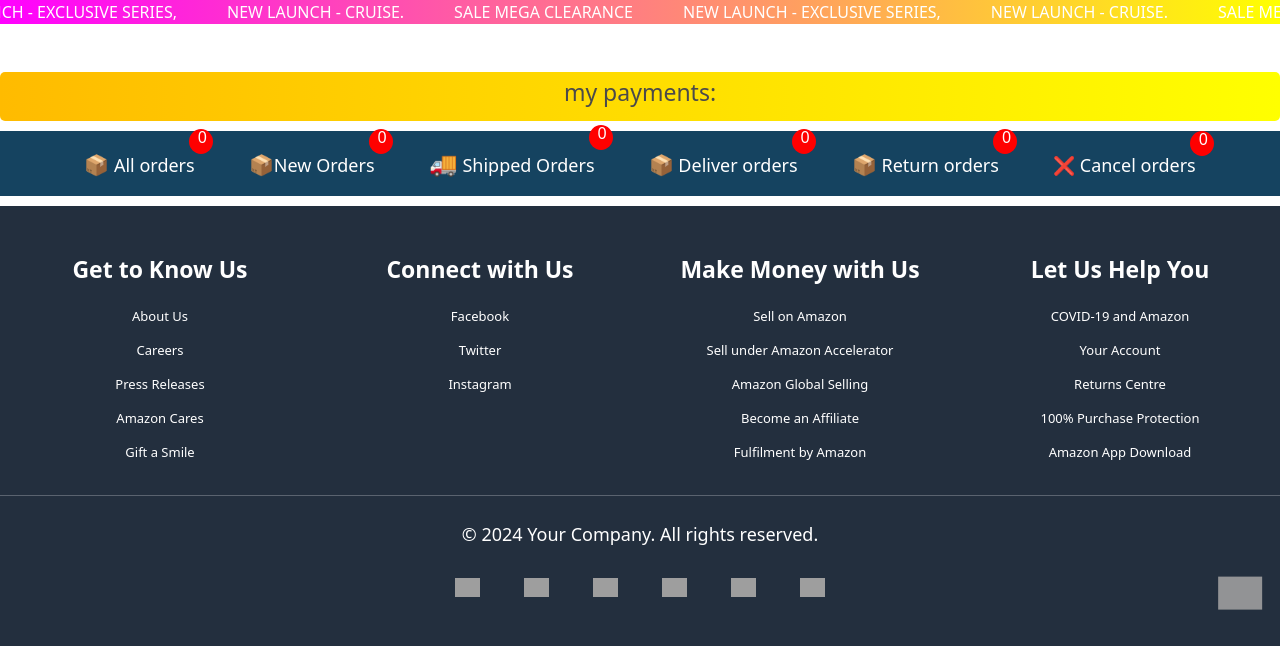
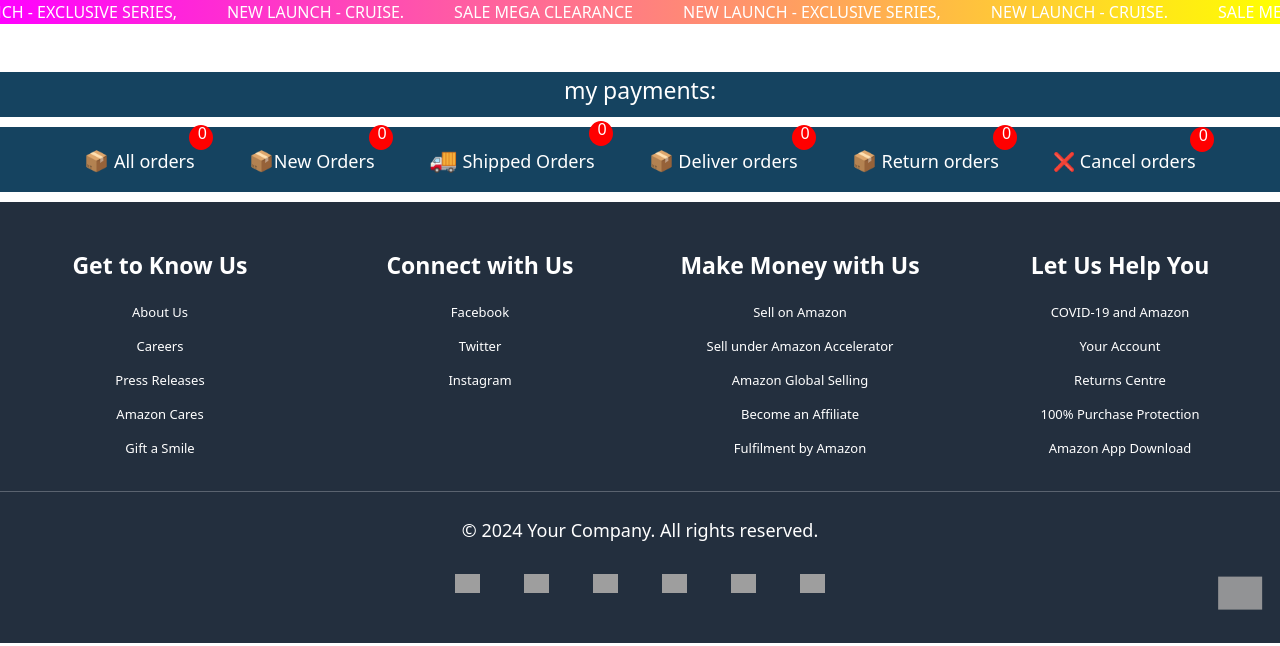
Before and after one commit to Rashmi-kushwah/E-comerce-resell, a Django app: page /reseller/profile/ in a window 1280 px wide. Shown: the part 92-738 px from the top of the page. Run offline with Django 5.2, Linux system fonts and the light colour scheme; data comes from the database, SQL or seed files in the repository; both versions use the stored data as it was after the commit; grey boxes are pictures that could not be loaded.

Commit message:
First commit

```diff
--- a/Templates/profile.html
+++ b/Templates/profile.html
@@ -168,11 +168,11 @@ margin-top: -10px;
 
 .sec-nav1 {
 
-  padding: 7px;
-  border-radius: 5px;
+  padding: 5px;
+  background-color: #154360;
   text-align: center;
   margin-bottom: 10px;
-  background-image: linear-gradient(to right, #ffbb00, #ffff00);
+
 }
 
 .sec-nav1 a{
@@ -181,7 +181,7 @@ margin-top: -10px;
 
 }
 h6{
-  color:rgb(75, 74, 74);
+  color: white;
   font-size: 23px;
 
 }
--- a/index.html
+++ /dev/null
@@ -1 +0,0 @@
-<p>first paragraph</p>
```
Also changed, not shown: README.md (deleted), db.sqlite3.
